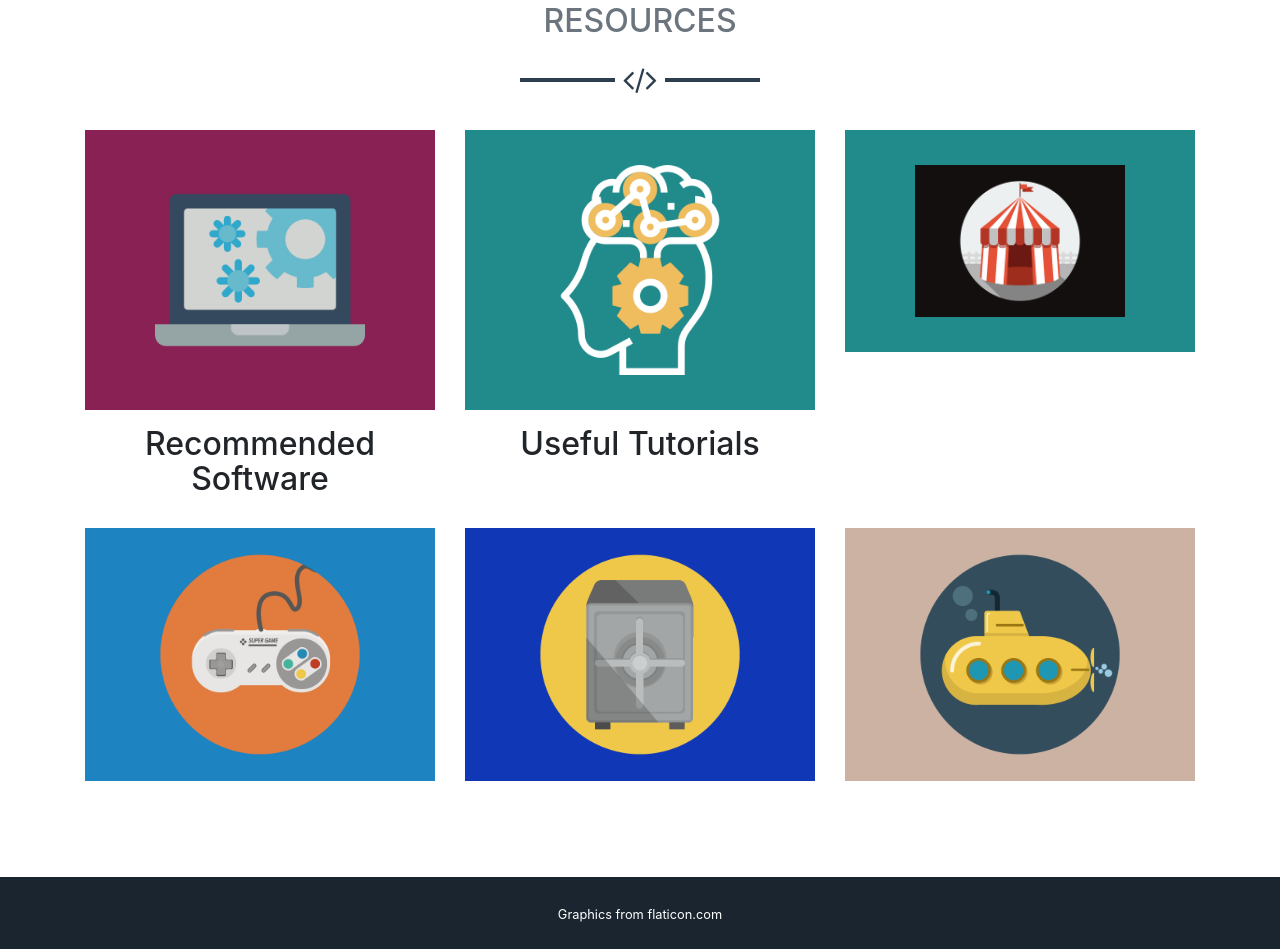
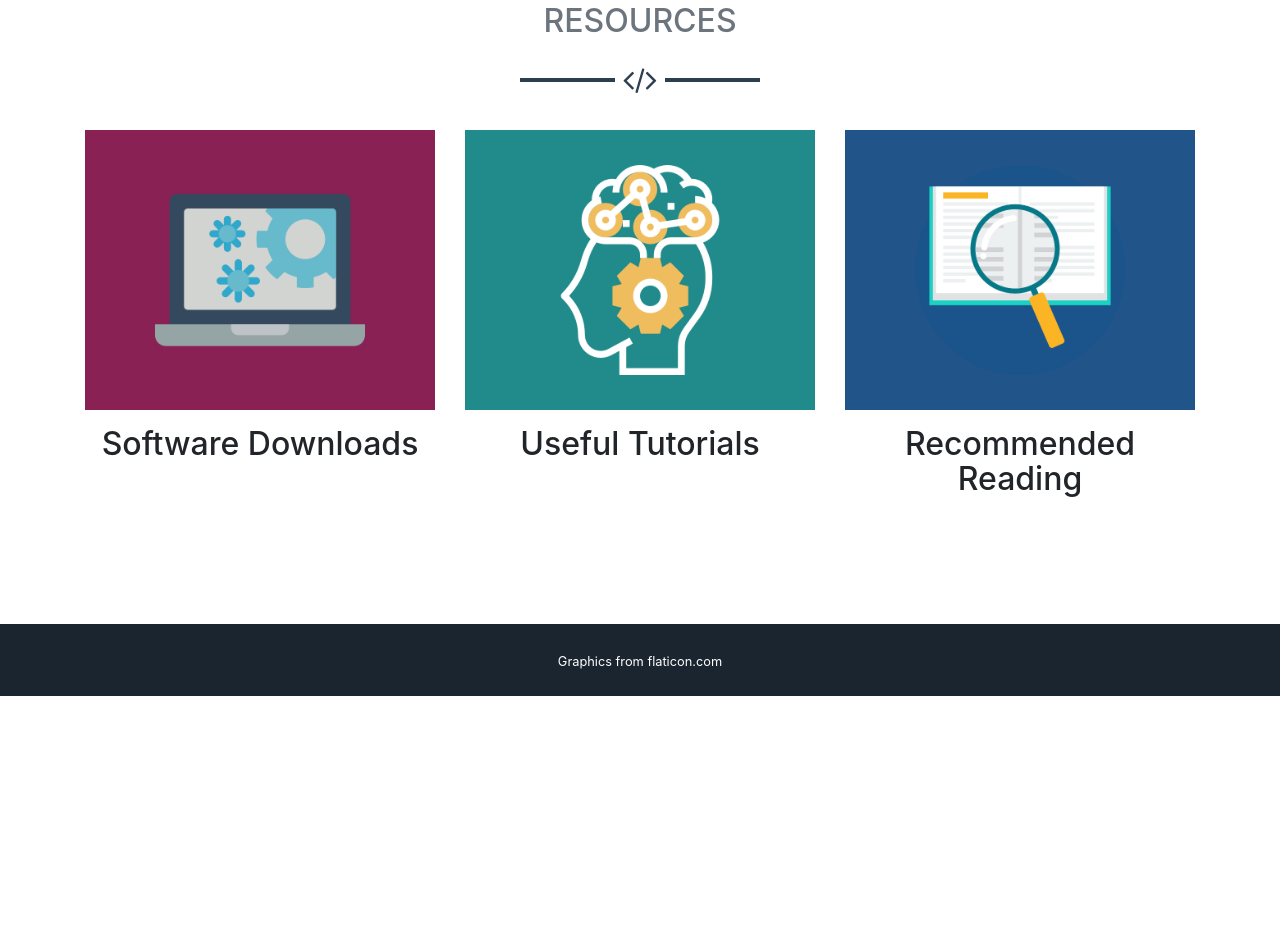
Before and after one commit to nlm-repro/nlm-repro.github.io, a website with bundled scripts: page index.html in a window 1280 px wide. Shown: the part 2320-3269 px from the top of the page. After the commit the page ends 3016 px from the top, so only its background shows below. Built offline with nearby package versions, Linux system fonts and the light colour scheme.

Commit message:
Updates to resources formatting

```diff
--- a/index.html
+++ b/index.html
@@ -137,7 +137,7 @@
                 <img class="img-fluid" src="img/portfolio/software.png" alt="">
               </div>
             </a>
-            <h2 class="resources">Recommended Software</h2>
+            <h2 class="resources">Software Downloads</h2>
           </div>
           <div class="col-md-6 col-lg-4">
             <a class="portfolio-item d-block mx-auto" href="#portfolio-modal-2">
@@ -157,12 +157,14 @@
                 <div class="portfolio-item-caption-content my-auto w-100 text-center text-white">
                 </div>
               </div>
-              <div class="resources-img" style="background-color:#218a8a">
-                <img class="img-fluid" src="img/portfolio/circus.png" alt="">
+              <div class="resources-img" style="background-color:#21558a">
+                <img class="img-fluid" src="img/portfolio/reading.png" alt="">
               </div>
             </a>
+            <h2 class="resources">Recommended Reading</h2>
           </div>
-          <div class="col-md-6 col-lg-4">
+          <!--
+          <div class="col-md-6 col-lg-4" style="display:none;">
             <a class="portfolio-item d-block mx-auto" href="#portfolio-modal-4">
               <div class="portfolio-item-caption d-flex position-absolute h-100 w-100">
                 <div class="portfolio-item-caption-content my-auto w-100 text-center text-white">
@@ -171,7 +173,7 @@
               <img class="img-fluid" src="img/portfolio/game.png" alt="">
             </a>
           </div>
-          <div class="col-md-6 col-lg-4">
+          <div class="col-md-6 col-lg-4" style="display: none;">
             <a class="portfolio-item d-block mx-auto" href="#portfolio-modal-5">
               <div class="portfolio-item-caption d-flex position-absolute h-100 w-100">
                 <div class="portfolio-item-caption-content my-auto w-100 text-center text-white">
@@ -180,7 +182,7 @@
               <img class="img-fluid" src="img/portfolio/safe.png" alt="">
             </a>
           </div>
-          <div class="col-md-6 col-lg-4">
+          <div class="col-md-6 col-lg-4" style="display: none;">
             <a class="portfolio-item d-block mx-auto" href="#portfolio-modal-6">
               <div class="portfolio-item-caption d-flex position-absolute h-100 w-100">
                 <div class="portfolio-item-caption-content my-auto w-100 text-center text-white">
@@ -189,6 +191,7 @@
               <img class="img-fluid" src="img/portfolio/submarine.png" alt="">
             </a>
           </div>
+          -->
         </div>
       </div>
     </section>
```
Also changed, not shown: img/portfolio/reading-white.png (added), img/portfolio/reading.png (added), img/portfolio/tutorial-dark.png (added).
